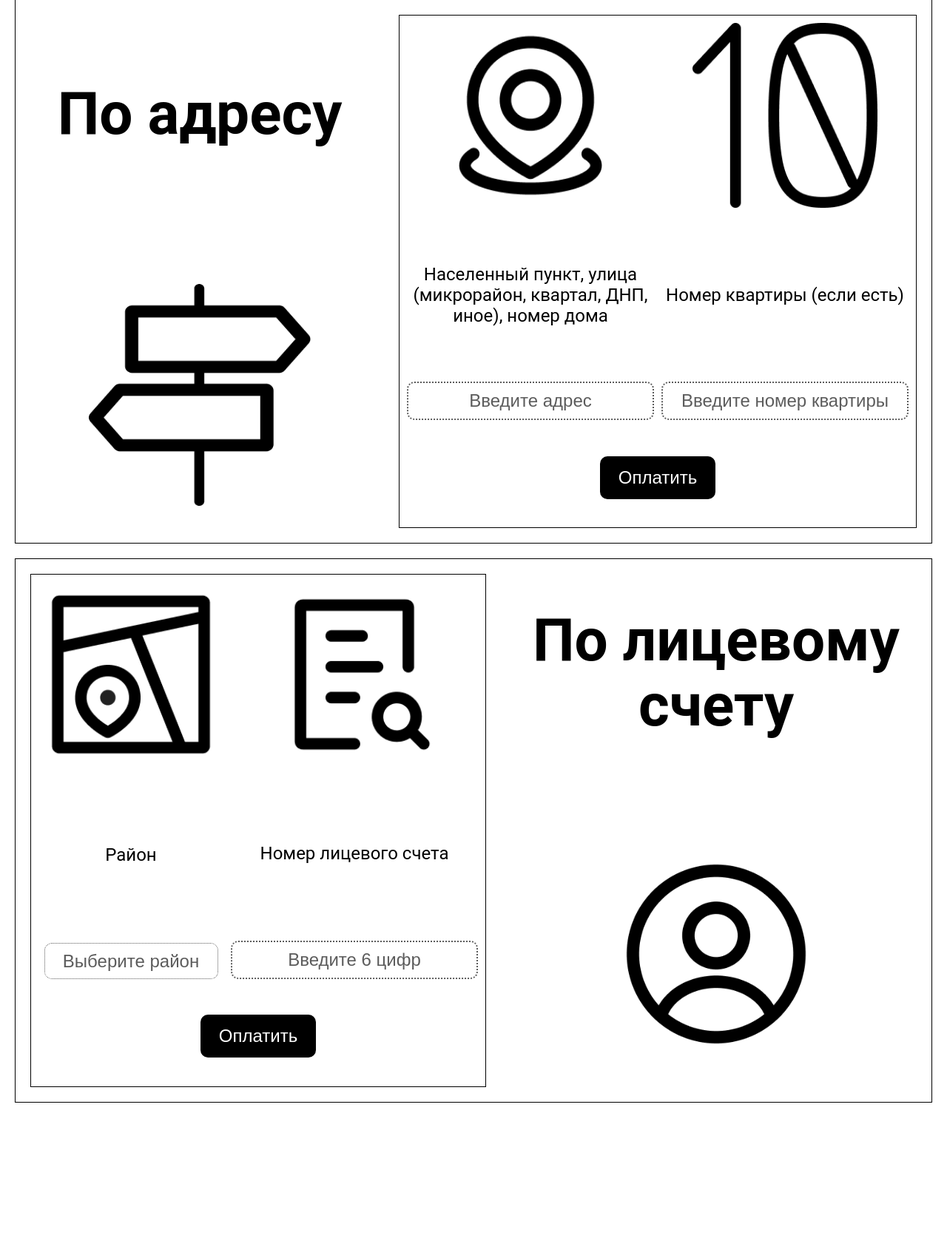
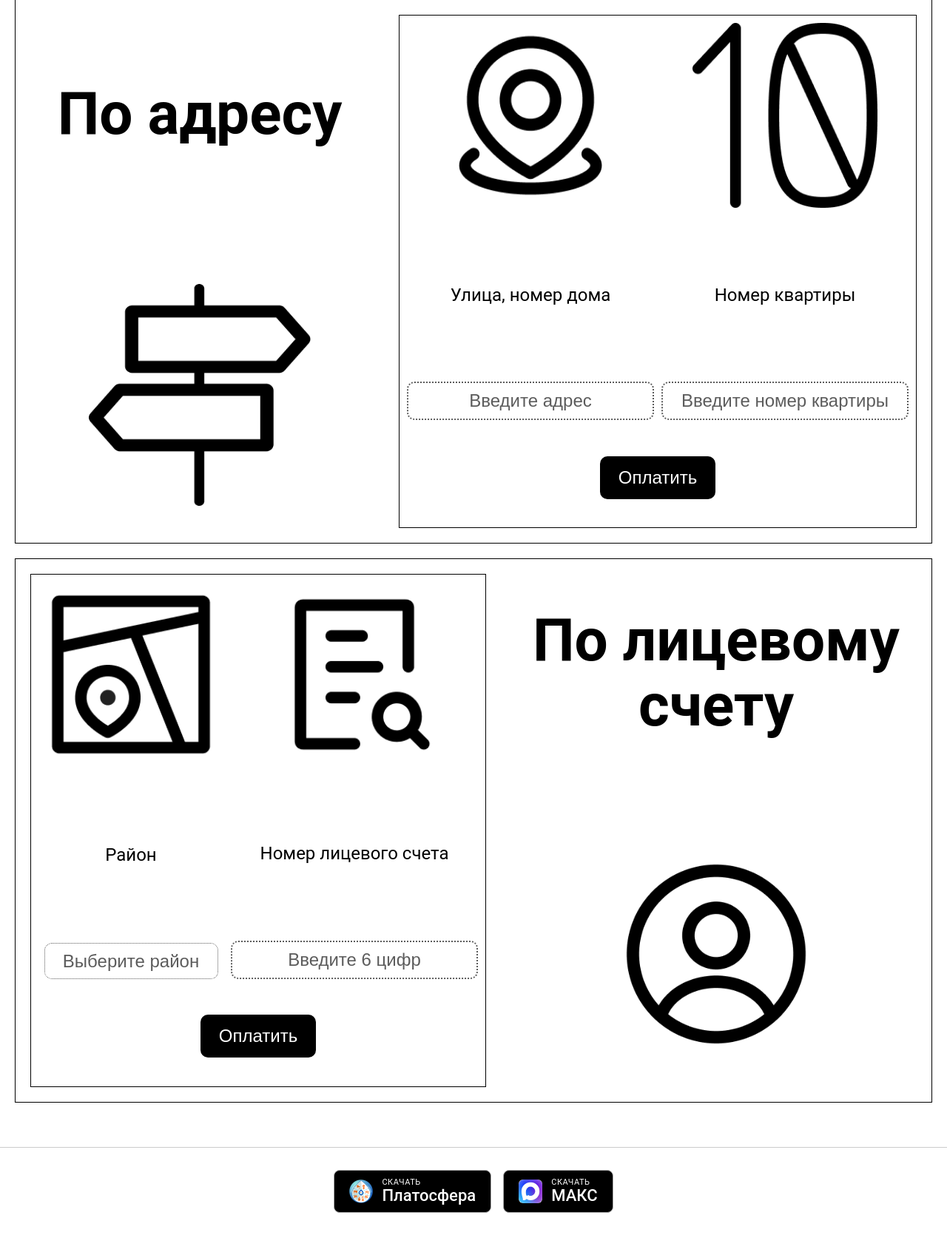
Before and after one commit to HVOSTIK-ILYA/vkr, a PHP site: page / in a window 1280 px wide. Shown: the part 750-2420 px from the top of the page at 74% size. Before the commit the page ends 2241 px from the top, so only its background shows below. Run offline with PHP 8.4, Linux system fonts and the light colour scheme; the visitor is signed in with stand-in values (Sample User, id 1).

Commit message:
Завершил третий этап

```diff
--- /dev/null
+++ b/public/footer.php
@@ -0,0 +1,17 @@
+<footer class="site-footer">
+    <a href="https://play.google.com/store/apps/details?id=ru.nskes.paysphera&hl=ru"
+       target="_blank" class="gp-badge">
+        <img class="gp-icon" src="images/platosfera-logo.png" alt="Платосфера">
+        <span class="gp-text">
+            <span class="gp-small">Скачать</span>
+            <span class="gp-big">Платосфера</span>
+        </span>
+    </a>
+    <a href="https://max.ru" target="_blank" class="gp-badge">
+        <img class="gp-icon" src="images/max-logo.jpg" alt="МАКС">
+        <span class="gp-text">
+            <span class="gp-small">Скачать</span>
+            <span class="gp-big">МАКС</span>
+        </span>
+    </a>
+</footer>
--- a/public/index.php
+++ b/public/index.php
@@ -140,12 +140,12 @@ if ($_SERVER['REQUEST_METHOD'] === 'POST') {
                 <div class="columns">
                     <section class="column-1">
                         <img class="img-column-1" src="images/punkt-1.png">
-                        <label for="addressInput" class="label-for-form">Населенный пункт, улица (микрорайон, квартал, ДНП, иное), номер дома</label>
+                        <label for="addressInput" class="label-for-form">Улица, номер дома</label>
                         <input class="forma" type="text" id="addressInput" name="address" placeholder="Введите адрес" required>
                     </section>
                     <section class="column-2">
                         <img class="img-column-1" src="images/number-appartment.png">
-                        <label for="number-appartment-Input" class="label-for-form">Номер квартиры (если есть)</label>
+                        <label for="number-appartment-Input" class="label-for-form">Номер квартиры</label>
                         <input class="forma" type="text" id="number-appartment-Input" name="apartment" placeholder="Введите номер квартиры" maxlength="3" inputmode="numeric" pattern="\d{1,3}" required>
                     </section>
                 </div>
@@ -196,13 +196,13 @@ if ($_SERVER['REQUEST_METHOD'] === 'POST') {
             </form>
         </div>
     </main>
-    <footer></footer>
+    <?php include 'footer.php'; ?>
     <div class="info-overlay" id="modal-1">
         <div class="info-box">
             <h2>Для физических лиц мы предоставляем:</h2>
             <ol>
                 <li>Детализацию счета</li>
-                <li>Поддержку если звонят по чужому адресу</li>
+                <li>Поддержку при ошибочных начислениях</li>
             </ol>
         </div>
     </div>
@@ -220,10 +220,10 @@ if ($_SERVER['REQUEST_METHOD'] === 'POST') {
         <div class="info-box">
             <h2>Для юридических лиц мы предоставляем:</h2>
             <ol>
-                <li>Заключить договор</li>
+                <li>Заключенный договор</li>
                 <li>Личный кабинет</li>
-                <li>Направить обращение</li>
-                <li>Установить электрозарядную станцию</li>
+                <li>Поддержку в направлении обращений</li>
+                <li>Установку электрозарядной станции</li>
             </ol>
         </div>
     </div>
@@ -233,7 +233,7 @@ if ($_SERVER['REQUEST_METHOD'] === 'POST') {
             <ol>
                 <li>Направление обращения от участника СППС</li>
                 <li>Размещение рекламы в мобильном приложении «Платосфера»</li>
-                <li>Система платежей и переводов «Сфера энергии»</li>
+                <li>Систему платежей и переводов «Сфера энергии»</li>
             </ol>
         </div>
     </div>
--- a/public/payment.php
+++ b/public/payment.php
@@ -79,9 +79,11 @@ $amount = number_format($pay['debt'], 2, ',', ' ') . ' ₽';
             <?php if ($pay['type'] === 'ls'): ?>
                 <p class="pay-row">Район: <b><?= htmlspecialchars($pay['district']) ?></b></p>
                 <p class="pay-row">Лицевой счёт: <b><?= htmlspecialchars($pay['account']) ?></b></p>
-            <?php else: ?>
+            <?php elseif ($pay['type'] === 'address'): ?>
                 <p class="pay-row">Адрес: <b><?= htmlspecialchars($pay['address']) ?></b></p>
                 <p class="pay-row">Квартира: <b><?= htmlspecialchars($pay['apartment']) ?></b></p>
+            <?php else: ?>
+                <p class="pay-row"><b><?= htmlspecialchars($pay['details']) ?></b></p>
             <?php endif; ?>
 
             <p class="pay-label">Сумма задолженности</p>
@@ -119,6 +121,8 @@ $amount = number_format($pay['debt'], 2, ',', ' ') . ' ₽';
         </div>
     </main>
 
+    <?php include 'footer.php'; ?>
+
     <script>
         // форматирование номера карты по 4 цифры
         const num = document.getElementById('cardNumber');
--- a/public/style.css
+++ b/public/style.css
@@ -2,7 +2,12 @@ body {
     margin: 0;
     font-family: 'Roboto', sans-serif;
     min-width: 360px;
+    min-height: 100vh;
+    display: flex;
+    flex-direction: column;
 }
+main { flex: 1 0 auto; }
+.site-footer { flex-shrink: 0; }
 .site-header {
     display: flex;
     justify-content: space-between;
@@ -279,6 +284,11 @@ input:focus {
         margin-left: 20px;
         margin-right: 20px;
     }
+    .debt-card {
+        flex-direction: column;
+        gap: 12px;
+        text-align: center;
+    }
 }
 
 .info-overlay {
@@ -384,5 +394,35 @@ input:focus {
 }
 .debt-info { margin: 0; font-size: 17px; }
 .debt-amount { margin: 0; font-size: 22px; font-weight: bold; color: #ff6b6b; }
+.debt-card form { margin: 0; }
+.debt-card .btn-1 { background: #fff; color: #1c1c1c; font-size: 1.1rem; padding: 10px 22px; }
+.debt-card .btn-1:hover { background: #ddd; }
 
 .no-debt { font-size: 22px; color: green; text-align: center; margin-top: 40px; }
+
+.site-footer {
+    display: flex;
+    flex-wrap: wrap;
+    align-items: center;
+    justify-content: center;
+    gap: 16px;
+    padding: 30px 20px;
+    margin-top: 40px;
+    border-top: 1px solid #ccc;
+}
+.gp-badge {
+    display: inline-flex;
+    align-items: center;
+    gap: 12px;
+    padding: 10px 20px;
+    background: #000;
+    border: 1px solid #a6a6a6;
+    border-radius: 8px;
+    text-decoration: none;
+    color: #fff;
+}
+.gp-badge:hover { background: #222; }
+.gp-icon { width: 32px; height: 32px; object-fit: contain; border-radius: 6px; }
+.gp-text { display: flex; flex-direction: column; line-height: 1.1; }
+.gp-small { font-size: 11px; text-transform: uppercase; letter-spacing: 0.5px; }
+.gp-big { font-size: 22px; font-weight: 500; }
```
Also changed, not shown: public/account.php (+27 -1 lines), public/images/max-logo.jpg (added), public/images/platosfera-logo.png (added).
